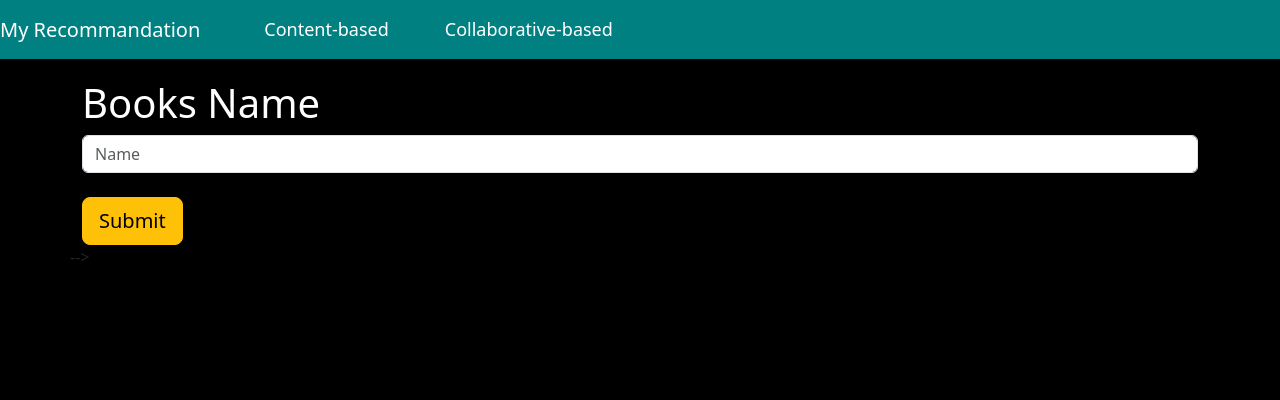
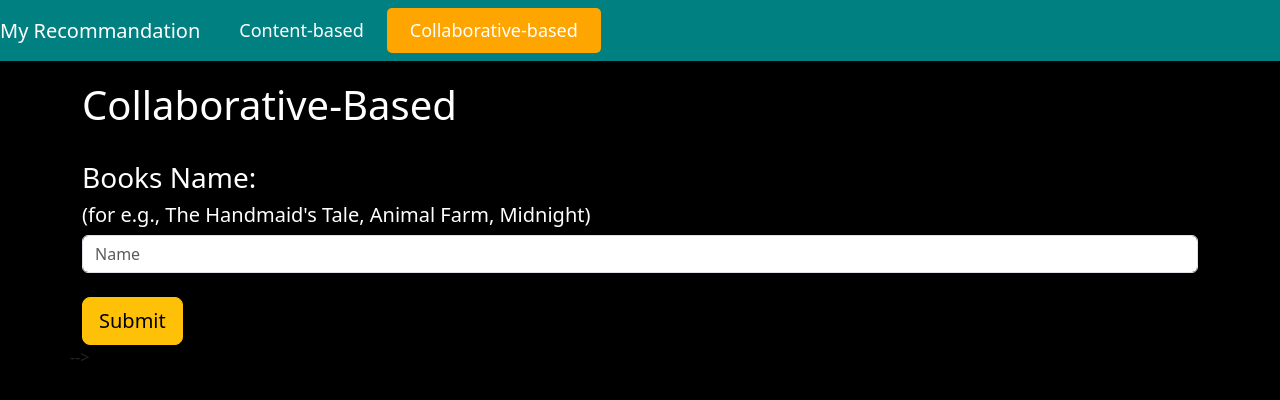
Before and after one commit to kridots/Recommendation-System, a Django app: page /collaborative/ in a window 1280 px wide. Shown: the top 400 px of the page. Run offline with Django 4.2, Linux system fonts and the light colour scheme; parts of the project's set-up code (start-up, migrations or seed data) failed here and were passed over.

Commit message:
few templates changes

```diff
--- a/templates/base.html
+++ b/templates/base.html
@@ -60,37 +60,49 @@
     }
     .nav-item{
         display: flex;
-        padding-left: 40px;
+        padding: 1px 15px;
+        border-radius: 5px;
     }
     .card-img-top {
         width: 50%;
         height: 180px;
     }
+    .active { background-color: orange; }
 </style>
 
 <body style="background-color: black;">
     <nav class="navbar navbar-expand-lg navbar-light" style="background-color: teal;">
-        <a class="navbar-brand" href="/" style="color: white;">My Recommandation</a>
+        <a class="navbar-brand" href="/"  style="color: white;">My Recommandation</a>
         <button class="navbar-toggler" type="button" data-toggle="collapse" data-target="#navbarSupportedContent"
             aria-controls="navbarSupportedContent" aria-expanded="false" aria-label="Toggle navigation">
             <span class="navbar-toggler-icon"></span>
         </button>
-
         <div class="collapse navbar-collapse" id="navbarSupportedContent">
             <ul class="navbar-nav mr-auto">
-                <li class="nav-item active">
+                <li class="nav-item {% if request.path == '/recommand/' %}active{% endif %} ">
                     <a class="nav-link" href="{% url 'content-recommand' %}">Content-based</a>
                 </li>
-                <li class="nav-item">
+                <li class="nav-item {% if request.path == '/collaborative/' %}active{% endif %}">
                     <a class="nav-link" href="{% url 'collaborative-filter' %}">Collaborative-based</a>
                 </li>
             </ul>
         </div>
     </nav>
-
     {% block body_content %}
 
     {% endblock %}
 </body>
 
+<script>
+    function buttonclicked(){
+
+    }
+   let navbar = document.getElementsByClassName('nav-link')
+
+   for (var i = 0 ; i < navbar.length; i++) {
+   navbar[i].addEventListener('click' , buttonclicked) ;
+}
+
+</script>
+
 </html>
--- a/templates/books/collaborative.html
+++ b/templates/books/collaborative.html
@@ -6,7 +6,9 @@
     <div class="container">
         <div class="row">
             <div class="col-12">
-                <h1 class="text-white" style="font-size: 40px;"> Books Name</h1>
+                <h1 class="text-white" style="font-size: 40px;">Collaborative-Based</h1>
+                <br>
+                <h3 class="text-white"> Books Name: </h3> <h5 class="text-white">(for e.g., The Handmaid's Tale, Animal Farm, Midnight)</h5>
             </div>
 
             <form action="{% url 'collaborative-filter' %}" method="post">
--- a/templates/recommand.html
+++ b/templates/recommand.html
@@ -6,7 +6,9 @@
   <div class="row">
       <div class="col-12">
           <!-- <h1 class="text-white">Content-based</h1> -->
-          <h1 class="text-white">Movie Name</h1>
+          <h1 class="text-white">Content-Based</h1>
+          <br>
+          <h3 class="text-white">Movie Name:</h3> <h5 class="text-white">(for e.g., Spider-Man, John Carter, Batman)</h5>
           <form action="{% url 'content-recommand' %}" method="post">
               {% csrf_token %}
               <input name="user_input" type="text" class="form-control" placeholder="Name"><br>
```
